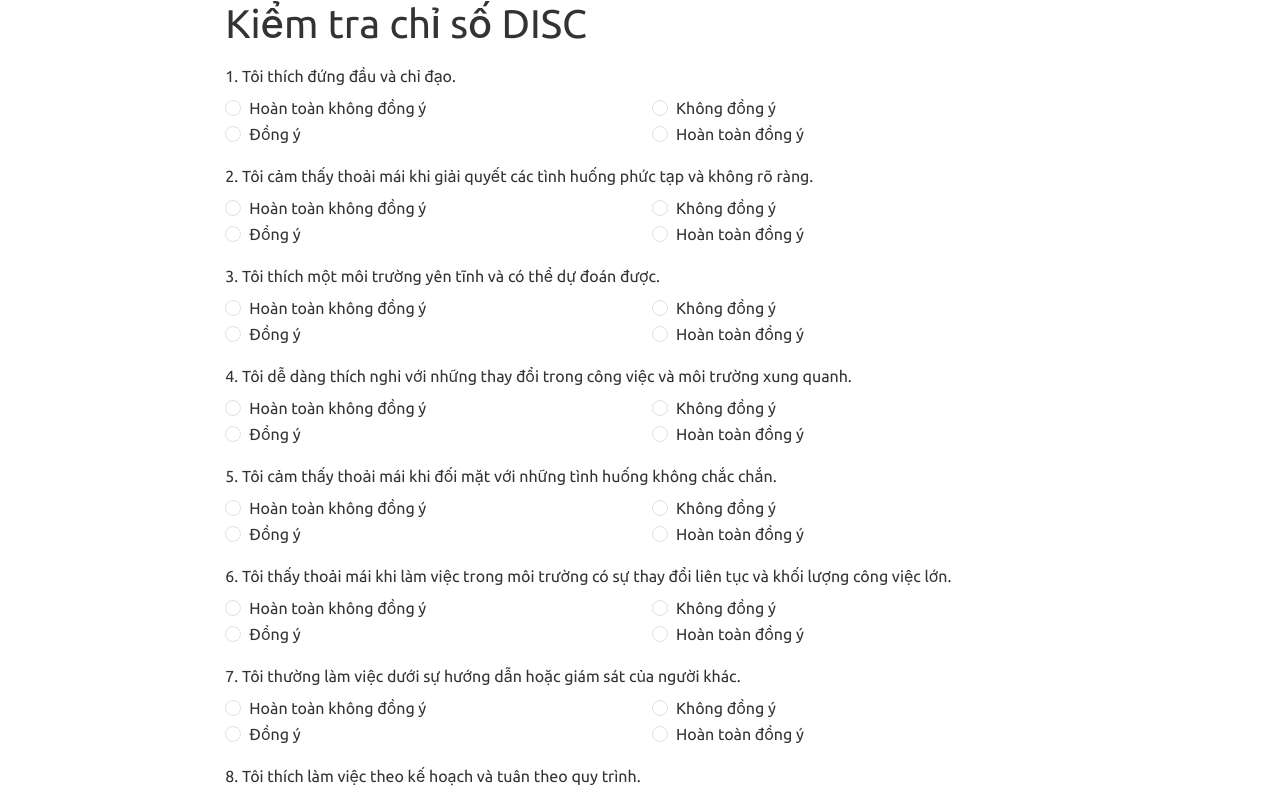
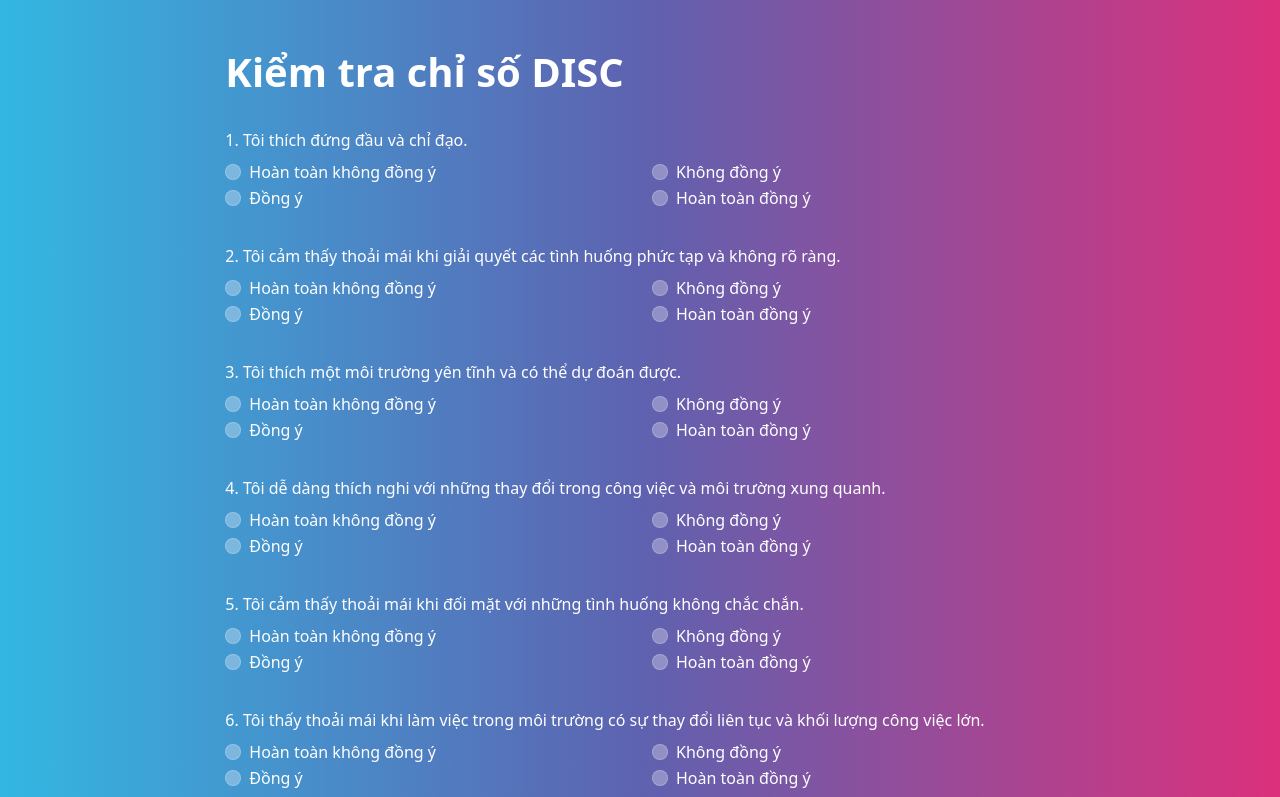
Before and after one commit to tungpham42/disc, a React (Create React App) app: page / in a window 1280 px wide. Shown: the top 797 px of the page. Built offline with nearby package versions, Linux system fonts and the light colour scheme.

Commit message:
change theme

```diff
--- a/src/App.js
+++ b/src/App.js
@@ -3,7 +3,7 @@ import DiscTest from "./DiscTest";
 
 function App() {
   return (
-    <div className="App col-md-8 mx-auto">
+    <div className="my-4 App col-md-8 mx-auto">
       <DiscTest />
     </div>
   );
--- a/src/index.js
+++ b/src/index.js
@@ -4,7 +4,7 @@ import "./index.css";
 import App from "./App";
 import reportWebVitals from "./reportWebVitals";
 import "bootstrap/dist/css/bootstrap.min.css";
-import "bootswatch/dist/united/bootstrap.css";
+import "bootswatch/dist/quartz/bootstrap.css";
 
 const root = ReactDOM.createRoot(document.getElementById("root"));
 root.render(
```
